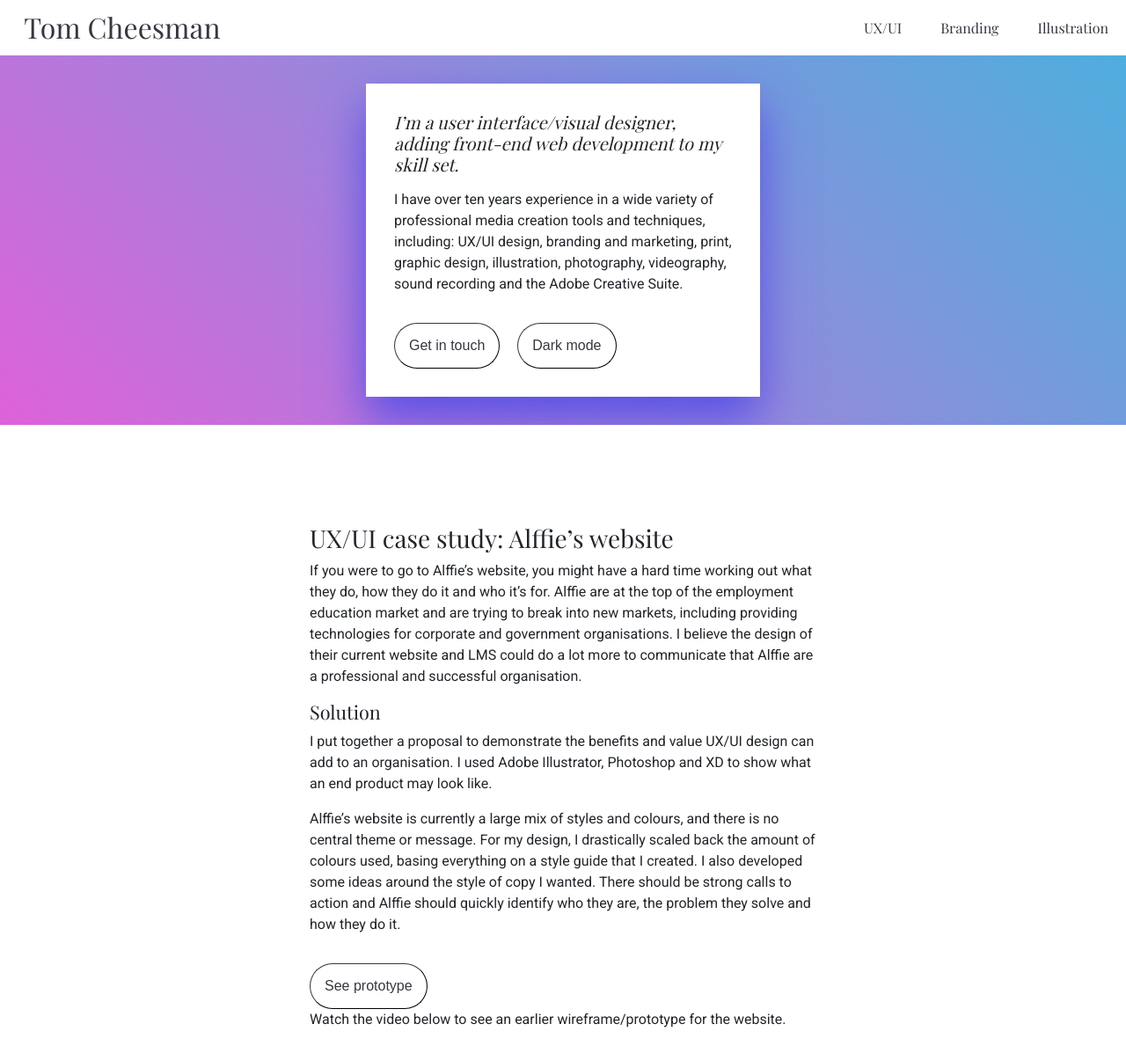
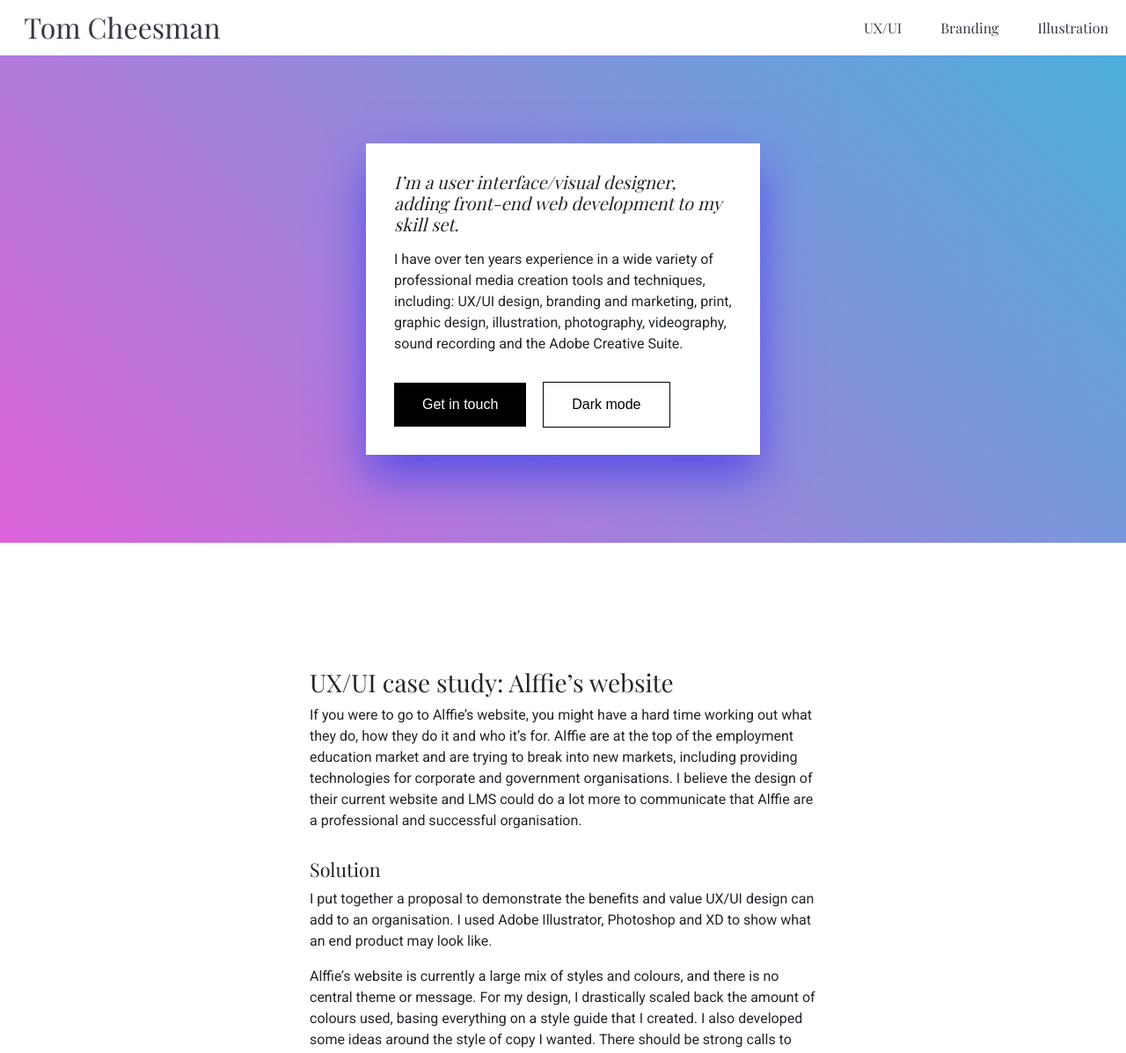
Before and after one commit to red-barrels/red-barrels.github.io, a PHP site: page / in a window 1280 px wide. Shown: the top 1197 px of the page at 88% size. Run offline with PHP 8.4, Linux system fonts and the light colour scheme.

Commit message:
Add files via upload

```diff
--- a/css/main.css
+++ b/css/main.css
@@ -9,7 +9,7 @@
 }
 
 body, {
-	color: #363840;
+	color: black;
 	background-color: whitesmoke;
 	margin: 0 auto;
 }
@@ -24,6 +24,7 @@ h3 {
   font-family: 'Playfair Display', serif;
   overflow-y: hidden;
   padding-left: 0;
+  margin-top: 30px;
 
 }
 
@@ -31,6 +32,7 @@ h4 {
   font-size: 1.35em;
   font-family: 'Playfair Display', serif;
   overflow-y: hidden;
+  margin-top: 15px;
 }
 
 h5 {
@@ -45,31 +47,42 @@ iframe {
 
 button {
 	margin-top: 1em;
-	padding: 1em;
-	color: #363840;
-	background-color: white;
-	border-width: 1px;
-	border-color: #363840;
-	border-radius: 2em;
+	padding: 1em 2em;
+	color: white;
+	background-color: black;
+	border-width: 0;
 	cursor: pointer;
-	transition-duration: 0.4s;
-
+	transition-duration: 0.2s;
 }
 
-#getInTouch:hover {
-	border-color: #574FE6;
+#prototype-button {
+	background-color: black;
 	color: white;
-	background-color: #574FE6;
-	outline: none;
+	margin-top: 40px;
+	margin-bottom: 40px;
+}
 
+#prototype-button:hover {
+	background-color: #363840;
 }
 
 #darkMode {
 	margin-left: 1em;
-	outline: none;
+	background-color: white;
+	color: black;
+	outline-width: 1px;
+	outline-style: solid;
 }
 
 #darkMode:hover {
+	margin-left: 1em;
+	background-color: black;
+	color: white;
+	outline-width: 1px;
+	outline-style: solid;
+}
+
+button:hover {
 	border-color: #363840;
 	color: white;
 	background-color: #363840;
@@ -186,7 +199,7 @@ a:visited {
 }
 
 #about {
-	margin: 2em auto;
+	margin: 100px auto;
 	background: white;
 	padding: 2em;
 	box-sizing: border-box;
```
